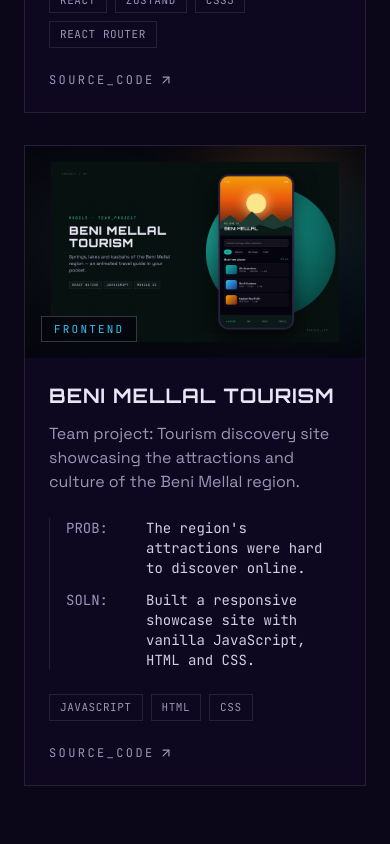
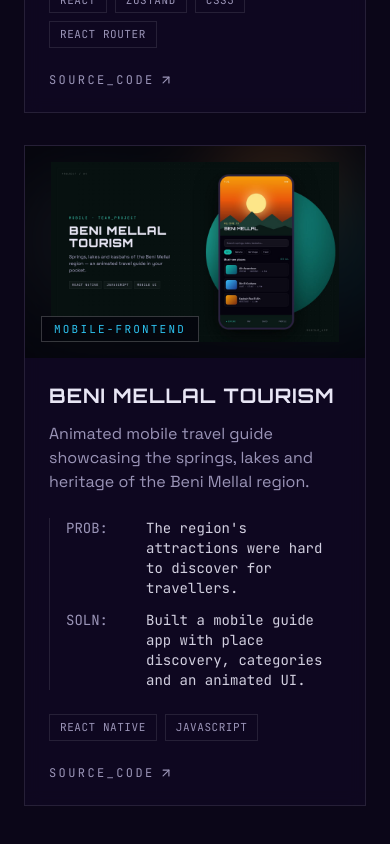
Before and after one commit to wiissal/wiissal-portfolio, a Next.js app: page /projects in a window 390 px wide. Shown: the part 5552-6396 px from the top of the page. Built offline with nearby package versions, Linux system fonts and the light colour scheme.

Commit message:
fix(data): Beni Mellal Tourism is a mobile app

```diff
--- a/src/data/projects.js
+++ b/src/data/projects.js
@@ -103,12 +103,12 @@ export const projects = [
   {
     slug: "beni-mellal-tourism",
     title: "Beni Mellal Tourism",
-    category: "Frontend",
+    category: "Mobile-Frontend",
     featured: false,
-    description: " Team project: Tourism discovery site showcasing the attractions and culture of the Beni Mellal region.",
-    problem: "The region's attractions were hard to discover online.",
-    solution: "Built a responsive showcase site with vanilla JavaScript, HTML and CSS.",
-    tags: ["JavaScript", "HTML", "CSS"],
+     description: "Animated mobile travel guide showcasing the springs, lakes and heritage of the Beni Mellal region.",
+    problem: "The region's attractions were hard to discover for travellers.",
+    solution: "Built a mobile guide app with place discovery, categories and an animated UI.",
+    tags: ["React Native", "JavaScript"],
     github: "https://github.com/medood421/beni-mellal-tourism",
     live: "",
     image: "/images/beni-mellal.jpg",
```
